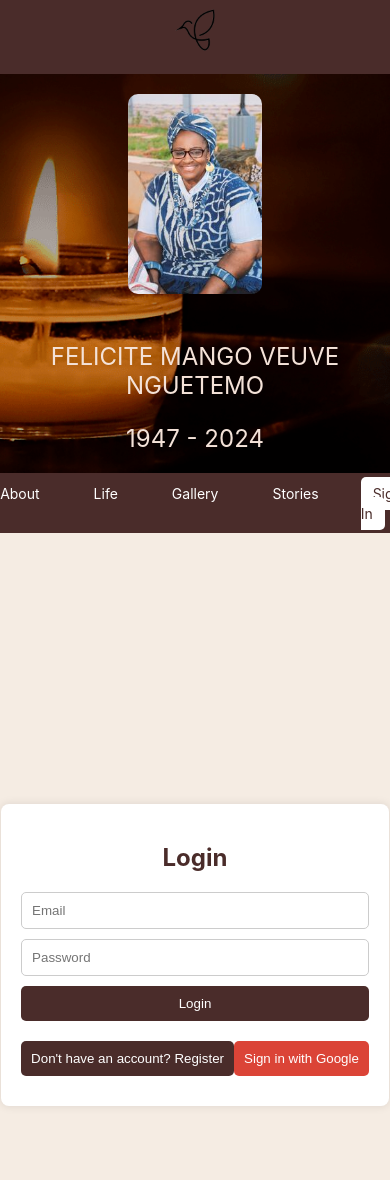
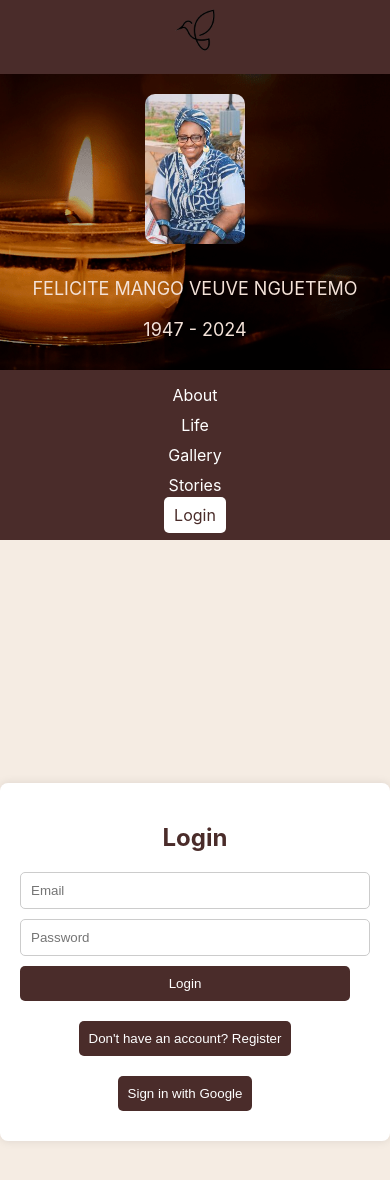
Before and after one commit to Paulhenri27/memorial, a React (Create React App) app: page /auth in a window 390 px wide. Shown: the top 1180 px of the page. Built offline with nearby package versions, Linux system fonts and the light colour scheme; no server answers.

Commit message:
first commit

```diff
--- a/src/components/Auth.js
+++ b/src/components/Auth.js
@@ -16,6 +16,12 @@ const Auth = () => {
 
   const handleAuth = async (e) => {
     e.preventDefault();
+
+    if (!email || !password) {
+      setMessage('Please fill in all fields.');
+      return;
+    }
+
     try {
       if (isRegister) {
         const userCredential = await createUserWithEmailAndPassword(auth, email, password);
@@ -57,14 +63,12 @@ const Auth = () => {
             placeholder="Email"
             value={email}
             onChange={(e) => setEmail(e.target.value)}
-            required
           />
           <input
             type="password"
             placeholder="Password"
             value={password}
             onChange={(e) => setPassword(e.target.value)}
-            required
           />
           <button type="submit">{isRegister ? 'Register' : 'Login'}</button>
         </form>
--- a/src/components/Navigation.js
+++ b/src/components/Navigation.js
@@ -85,7 +85,7 @@ const Navigation = () => {
                 to="/auth"
                 className={({ isActive }) => (isActive ? 'nav-link active' : 'nav-link')}
               >
-                Sign In
+                Login
               </NavLink>
             </li>
           )}
--- a/src/styles/Auth.css
+++ b/src/styles/Auth.css
@@ -41,10 +41,12 @@
   cursor: pointer;
   background-color: #4a2c2a;
   color: #fff;
+  margin-right: 20px;
 }
 
 .auth-form .google-signin-btn {
-    background-color: #db4437; /* Google Red */
+  background-color: #4a2c2a;/* Google Red */
+  margin-top: 10px;
 }
 
 .auth-form .message {
--- a/src/styles/Navigation.css
+++ b/src/styles/Navigation.css
@@ -1,3 +1,7 @@
+* {
+  box-sizing: border-box;
+}
+
 .navbar {
   display: flex;
   flex-direction: column;
@@ -126,6 +130,32 @@
   }
 }
 
+/* Media Query for screens 400px and below */
+@media (max-width: 400px) {
+  .navbar-text h1, .navbar-text h2 {
+    font-size: 18px;
+    padding: 10px;
+  }
+
+  .navbar-right-image img {
+    height: 150px;
+  }
+
+  .navbar-bottom ul {
+    flex-direction: column;
+    align-items: center;
+  }
+
+  .navbar-bottom ul li {
+    margin: 5px 0;
+  }
+
+  .navbar-bottom ul li .nav-link {
+    font-size: 16px;
+    padding: 8px 10px;
+  }
+}
+
 .signout-button {
   background: none;
   border: none;
```
Lines whose indentation alone changed are shown as unchanged.
